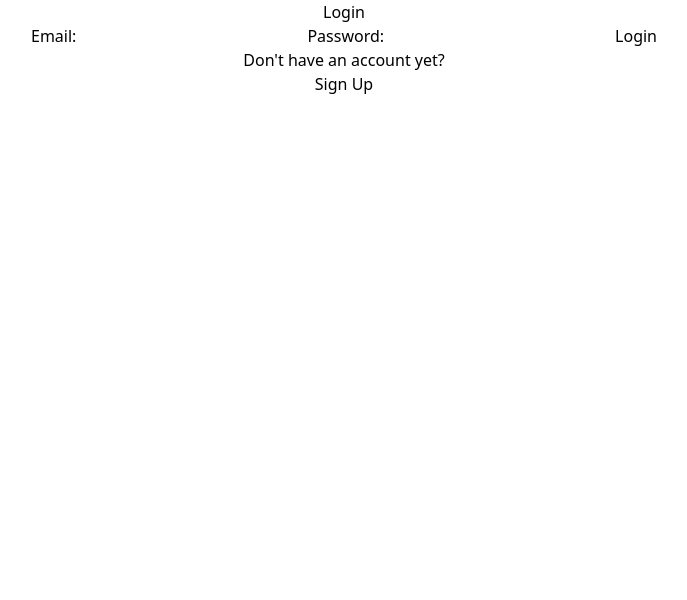
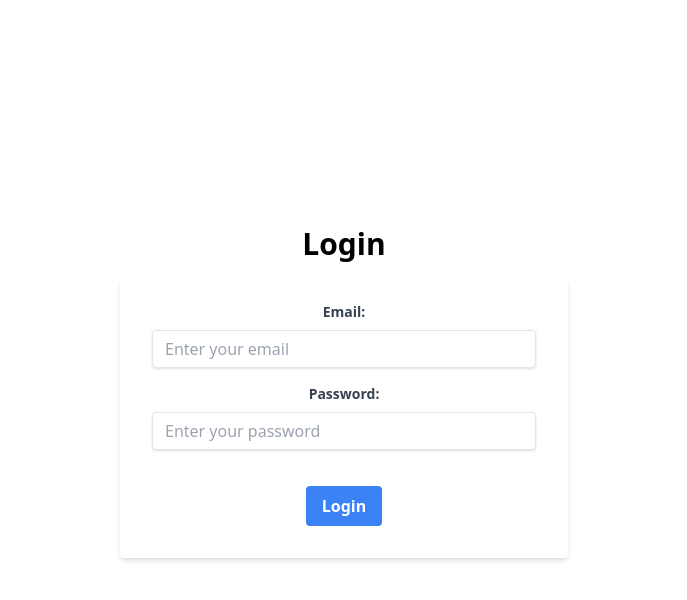
Before and after one commit to brytemenz/gracefrontend, a React (Create React App) app: page /login in a window 1280 px wide. Shown: the top 600 px of the page, without its empty margins (296-983 px from the left). Built offline with nearby package versions, Linux system fonts and the light colour scheme; no server answers.

Commit message:
added new features

```diff
--- a/src/App.jsx
+++ b/src/App.jsx
@@ -40,14 +40,14 @@ function App() {
           }
         />
 
-        <Route
+        {/* <Route
           path="/signup"
           element={
             <IsAnon>
               <SignupPage />
             </IsAnon>
           }
-        />
+        /> */}
         <Route
           path="/login"
           element={
--- a/src/pages/Attendee/RegisterAttendee.jsx
+++ b/src/pages/Attendee/RegisterAttendee.jsx
@@ -25,7 +25,7 @@ const RegisterAttendee = () => {
   const handleSubmit = async (e) => {
     e.preventDefault();
     try {
-      const response = await axios.post('http://localhost:5005/api/register', formData);
+      const response = await axios.post('https://gracebkend.onrender.com/api/register', formData);
       setMessage(response.data.message);
       setShowModal(true);
     } catch (error) {
--- a/src/pages/Dashboard/Dashboard.jsx
+++ b/src/pages/Dashboard/Dashboard.jsx
@@ -9,7 +9,7 @@ const Dashboard = () => {
   useEffect(() => {
     const fetchAttendees = async () => {
       try {
-        const response = await axios.get('http://localhost:5005/api/attendees'); // Adjust the endpoint based on your API
+        const response = await axios.get('https://gracebkend.onrender.com/api/attendees'); // Adjust the endpoint based on your API
         setAttendees(response.data.attendees); // Assuming response.data contains an array of attendees
       } catch (error) {
         console.error('Error fetching attendees:', error);
--- a/src/pages/HomePage/HomePage.jsx
+++ b/src/pages/HomePage/HomePage.jsx
@@ -1,9 +1,75 @@
+import React, { useState, useEffect } from "react";
+import { useNavigate } from "react-router-dom";
 import "./HomePage.css";
 
 function HomePage() {
+  const navigate = useNavigate();
+  const [countdown, setCountdown] = useState({ days: 0, hours: 0, minutes: 0, seconds: 0 });
+
+  const handleRegisterClick = () => {
+    navigate("/register");
+  };
+
+  useEffect(() => {
+    const countdownDate = new Date("2024-08-10T00:00:00Z").getTime();
+
+    const updateCountdown = () => {
+      const now = new Date().getTime();
+      const distance = countdownDate - now;
+
+      if (distance > 0) {
+        const days = Math.floor(distance / (1000 * 60 * 60 * 24));
+        const hours = Math.floor((distance % (1000 * 60 * 60 * 24)) / (1000 * 60 * 60));
+        const minutes = Math.floor((distance % (1000 * 60 * 60)) / (1000 * 60));
+        const seconds = Math.floor((distance % (1000 * 60)) / 1000);
+
+        setCountdown({ days, hours, minutes, seconds });
+      }
+    };
+
+    const countdownInterval = setInterval(updateCountdown, 1000);
+
+    return () => clearInterval(countdownInterval);
+  }, []);
+
   return (
-    <div>
-      <h1>Home page</h1>
+    <div className="relative min-h-screen bg-cover bg-center" style={{ backgroundImage: 'url(https://cdn.pixabay.com/photo/2016/11/29/07/06/bleachers-1867992_1280.jpg)' }}>
+      <div className="absolute inset-0 bg-black opacity-50"></div>
+      <div className="relative flex flex-col items-center justify-center min-h-screen text-center text-white">
+        <h1 className="text-5xl font-bold mb-6">Welcome to the Field of Grace Event</h1>
+        <p className="text-xl mb-8">
+          Join us for an unforgettable experience. Register now to participate!
+        </p>
+        <button
+          onClick={handleRegisterClick}
+          className="bg-purple-600 hover:bg-purple-800 text-white font-bold py-3 px-6 rounded-full shadow-lg transition duration-300 mb-4"
+        >
+          Register to Participate
+        </button>
+
+        {countdown.days > 0 && (
+          <div className="flex items-center justify-center mt-8">
+            <div className="grid grid-cols-4 gap-4">
+              <div className="bg-gray-800 bg-opacity-50 rounded-lg p-4 text-center">
+                <div className="text-3xl text-white font-semibold mb-2">Days</div>
+                <div className="text-6xl text-white font-bold">{countdown.days}</div>
+              </div>
+              <div className="bg-gray-800 bg-opacity-50 rounded-lg p-4 text-center">
+                <div className="text-3xl text-white font-semibold mb-2">Hours</div>
+                <div className="text-6xl text-white font-bold">{countdown.hours}</div>
+              </div>
+              <div className="bg-gray-800 bg-opacity-50 rounded-lg p-4 text-center">
+                <div className="text-3xl text-white font-semibold mb-2">Minutes</div>
+                <div className="text-6xl text-white font-bold">{countdown.minutes}</div>
+              </div>
+              <div className="bg-gray-800 bg-opacity-50 rounded-lg p-4 text-center">
+                <div className="text-3xl text-white font-semibold mb-2">Seconds</div>
+                <div className="text-6xl text-white font-bold">{countdown.seconds}</div>
+              </div>
+            </div>
+          </div>
+        )}
+      </div>
     </div>
   );
 }
--- a/src/pages/LoginPage/LoginPage.jsx
+++ b/src/pages/LoginPage/LoginPage.jsx
@@ -1,4 +1,3 @@
-import "./LoginPage.css";
 import { useState, useContext } from "react";
 import { Link, useNavigate } from "react-router-dom";
 import { AuthContext } from "../../context/auth.context";
@@ -8,9 +7,7 @@ function LoginPage() {
   const [email, setEmail] = useState("");
   const [password, setPassword] = useState("");
   const [errorMessage, setErrorMessage] = useState(undefined);
-
   const navigate = useNavigate();
-
   const { storeToken, authenticateUser } = useContext(AuthContext);
 
   const handleEmail = (e) => setEmail(e.target.value);
@@ -20,52 +17,68 @@ function LoginPage() {
     e.preventDefault();
     const requestBody = { email, password };
 
-    // Send a request to the server using axios
-    /*
-    axios.post(`${process.env.REACT_APP_SERVER_URL}/auth/login`)
-      .then((response) => {})
-    */
-
-    // Or using a service
     authService
       .login(requestBody)
       .then((response) => {
-        // If the POST request is successful store the authentication token,
-        // after the token is stored authenticate the user
-        // and at last navigate to the home page
         storeToken(response.data.authToken);
         authenticateUser();
-        navigate("/");
+        navigate("/dashboard");
       })
       .catch((error) => {
-        // If the request resolves with an error, set the error message in the state
         const errorDescription = error.response.data.message;
         setErrorMessage(errorDescription);
       });
   };
 
   return (
-    <div className="LoginPage">
-      <h1>Login</h1>
+    <div className="flex flex-col items-center justify-center min-h-screen">
+      <h1 className="text-3xl font-bold mb-4">Login</h1>
 
-      <form onSubmit={handleLoginSubmit}>
-        <label>Email:</label>
-        <input type="email" name="email" value={email} onChange={handleEmail} />
-
-        <label>Password:</label>
+      <form onSubmit={handleLoginSubmit} className="bg-white shadow-md rounded px-8 pt-6 pb-8 mb-4 w-full max-w-md">
+        <div className="mb-4">
+          <label className="block text-gray-700 text-sm font-bold mb-2" htmlFor="email">
+            Email:
+          </label>
           <input
+            className="shadow appearance-none border rounded w-full py-2 px-3 text-gray-700 leading-tight focus:outline-none focus:shadow-outline"
+            id="email"
+            type="email"
+            name="email"
+            value={email}
+            onChange={handleEmail}
+            placeholder="Enter your email"
+          />
+        </div>
+        <div className="mb-6">
+          <label className="block text-gray-700 text-sm font-bold mb-2" htmlFor="password">
+            Password:
+          </label>
+          <input
+            className="shadow appearance-none border rounded w-full py-2 px-3 text-gray-700 mb-3 leading-tight focus:outline-none focus:shadow-outline"
+            id="password"
             type="password"
             name="password"
             value={password}
             onChange={handlePassword}
+            placeholder="Enter your password"
           />
+        </div>
+        <button
+          type="submit"
+          className="bg-blue-500 hover:bg-blue-700 text-white font-bold py-2 px-4 rounded focus:outline-none focus:shadow-outline"
+        >
+          Login
+        </button>
+      </form>
 
-        <button type="submit">Login</button>
-      </form>
-      {errorMessage && <p className="error-message">{errorMessage}</p>}
+      {errorMessage && <p className="text-red-500">{errorMessage}</p>}
 
-      <p>Don't have an account yet?</p>
-      <Link to={"/signup"}> Sign Up</Link>
+      {/* <p>
+        Don't have an account yet?{" "}
+        <Link to={"/signup"} className="font-bold text-blue-500 hover:text-blue-700">
+          Sign Up
+        </Link>
+      </p> */}
     </div>
   );
 }
--- a/src/services/auth.service.js
+++ b/src/services/auth.service.js
@@ -20,19 +20,19 @@ class AuthService {
   }
 
   login = (requestBody) => {
-    return this.api.post("/auth/login", requestBody);
+    return this.api.post("https://gracebkend.onrender.com/auth/login", requestBody);
     // same as
     // return axios.post("http://localhost:5005/auth/login");
   };
 
   signup = (requestBody) => {
-    return this.api.post("/auth/signup", requestBody);
+    return this.api.post("https://gracebkend.onrender.com/auth/signup", requestBody);
     // same as
     // return axios.post("http://localhost:5005/auth/singup");
   };
 
   verify = () => {
-    return this.api.get("/auth/verify");
+    return this.api.get("https://gracebkend.onrender.com/auth/verify");
     // same as
     // return axios.post("http://localhost:5005/auth/verify");
   };
```
Also changed, not shown: public/field.jpg (added). Lines whose indentation alone changed are shown as unchanged.
